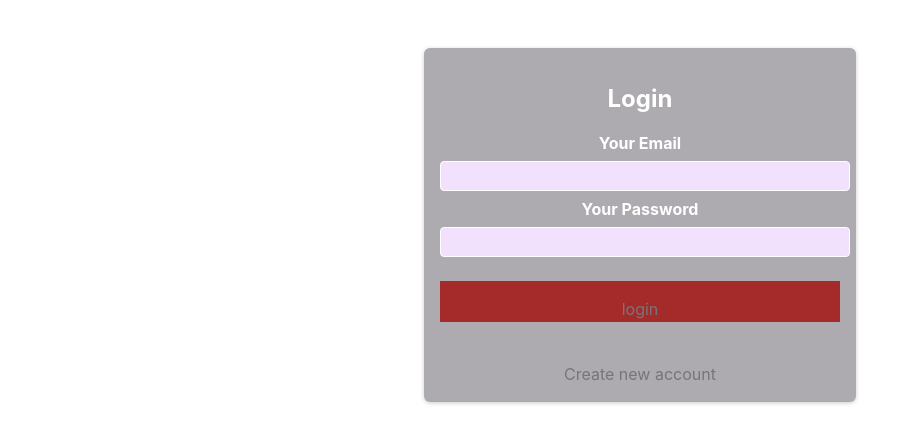
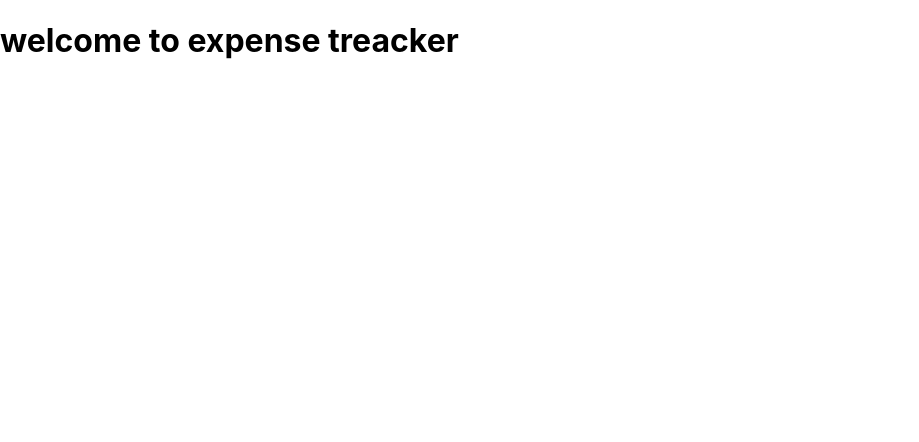
Before and after one commit to Ravi-Gosai/mail.box, a React (Create React App) app: page /welcome in a window 1280 px wide. Shown: the top 442 px of the page, without its empty margins (0-919 px from the left). Built offline with nearby package versions, Linux system fonts and the light colour scheme.

Commit message:
welcome page redirect done

```diff
--- a/package.json
+++ b/package.json
@@ -9,6 +9,7 @@
     "react": "^18.3.1",
     "react-dom": "^18.3.1",
     "react-router": "^6.23.0",
+    "react-router-dom": "^6.23.0",
     "react-scripts": "5.0.1",
     "web-vitals": "^2.1.4"
   },
--- a/src/App.js
+++ b/src/App.js
@@ -1,16 +1,28 @@
+
+import { Route, Routes } from 'react-router';
 
 import './App.css';
 import AuthForm from './Component/AuthForm';
-import { AuthContextProvider } from './auth-context';
+
+import Layout from './Component/Layout';
+import WelComePage from './Component/WelComePage';
+
 
 function App() {
+
+
   return (
-    <AuthContextProvider>
+    <Layout>
 
-    <div className="App">
+<Routes>
+    <Route path='/' element={<AuthForm/>}></Route>
+  <Route path='/welcome' element={<WelComePage/>}></Route>
+</Routes>
+    {/* <div className="App">
     <AuthForm></AuthForm>
-    </div>
-    </AuthContextProvider>
+    </div> */}
+
+    </Layout>
   );
 }
 
--- a/src/Component/AuthForm.js
+++ b/src/Component/AuthForm.js
@@ -2,6 +2,7 @@ import { useState, useRef, useContext } from "react";
 
 import classes from "./AuthForm.module.css";
 import AuthContext from "../auth-context";
+import { useNavigate } from "react-router";
 // import { useNavigate } from "react-router";
 
 const AuthForm = () => {
@@ -11,6 +12,8 @@ const AuthForm = () => {
   const inputPasswordRef = useRef();
   const inputConfirmPasswordRef = useRef();
 
+
+  const navigate = useNavigate()
   const authCtx = useContext(AuthContext);
   //   const history = useHistory()
   console.log(authCtx);
@@ -75,7 +78,7 @@ const AuthForm = () => {
       .then((data) => {
         console.log(data);
         authCtx.login(data.idToken);
-        //   history.replace('/')
+        navigate('/welcome')
       })
       .catch((err) => {
         alert(err.message);
--- /dev/null
+++ b/src/Component/Layout.js
@@ -0,0 +1,15 @@
+import React from 'react'
+import { AuthContextProvider } from '../auth-context'
+
+const Layout = (props) => {
+  return (
+    <>
+    <AuthContextProvider>
+      {props.children}
+
+    </AuthContextProvider>
+    </>
+  )
+}
+
+export default Layout
--- /dev/null
+++ b/src/Component/WelComePage.js
@@ -0,0 +1,13 @@
+import React from 'react'
+
+const WelComePage = () => {
+  return (
+    <>
+      <header>
+        <h1>welcome to expense treacker</h1>
+      </header>
+    </>
+  )
+}
+
+export default WelComePage
--- a/src/index.js
+++ b/src/index.js
@@ -2,12 +2,15 @@ import React from 'react';
 import ReactDOM from 'react-dom/client';
 import './index.css';
 import App from './App';
+import { BrowserRouter } from 'react-router-dom';
 
 
 const root = ReactDOM.createRoot(document.getElementById('root'));
 root.render(
   <React.StrictMode>
+    <BrowserRouter>
     <App />
+    </BrowserRouter>
   </React.StrictMode>
 );
 
```
Also changed, not shown: 1 other file (tests, documents, lock files or other folders).
